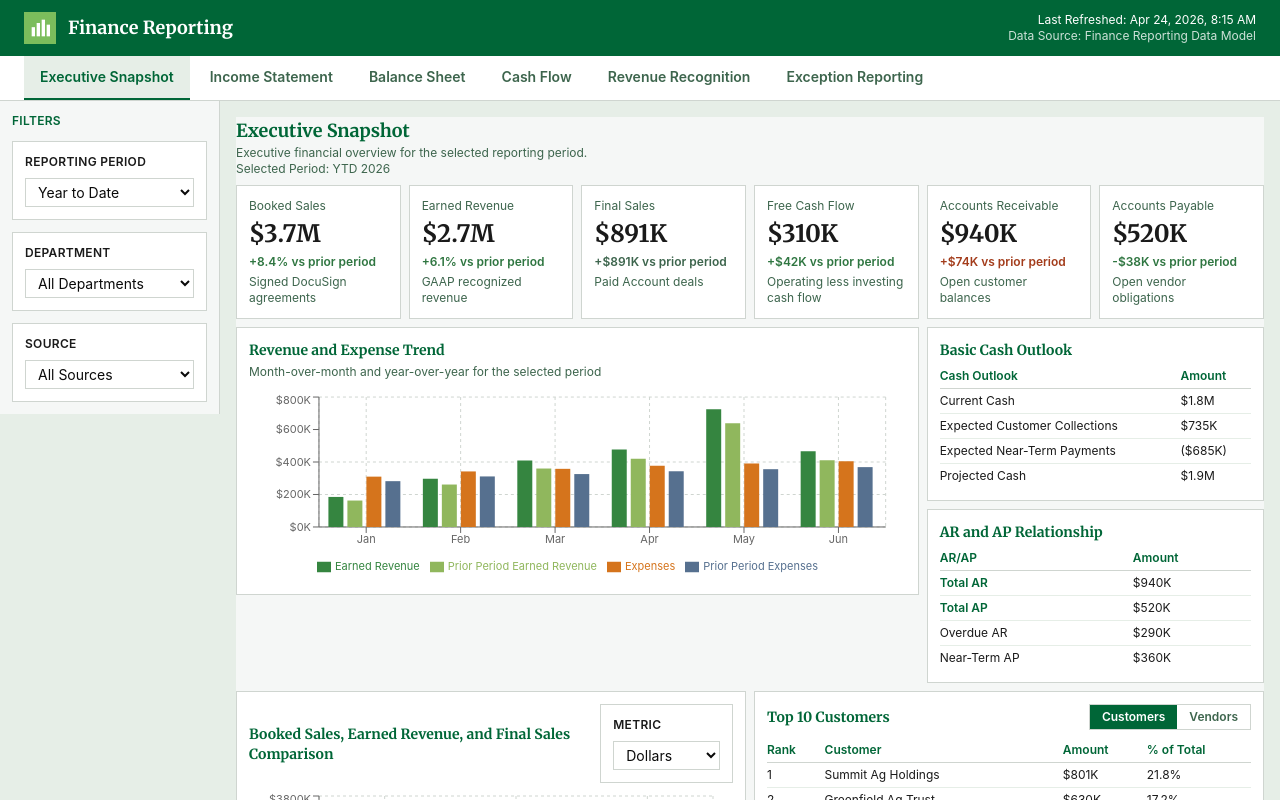
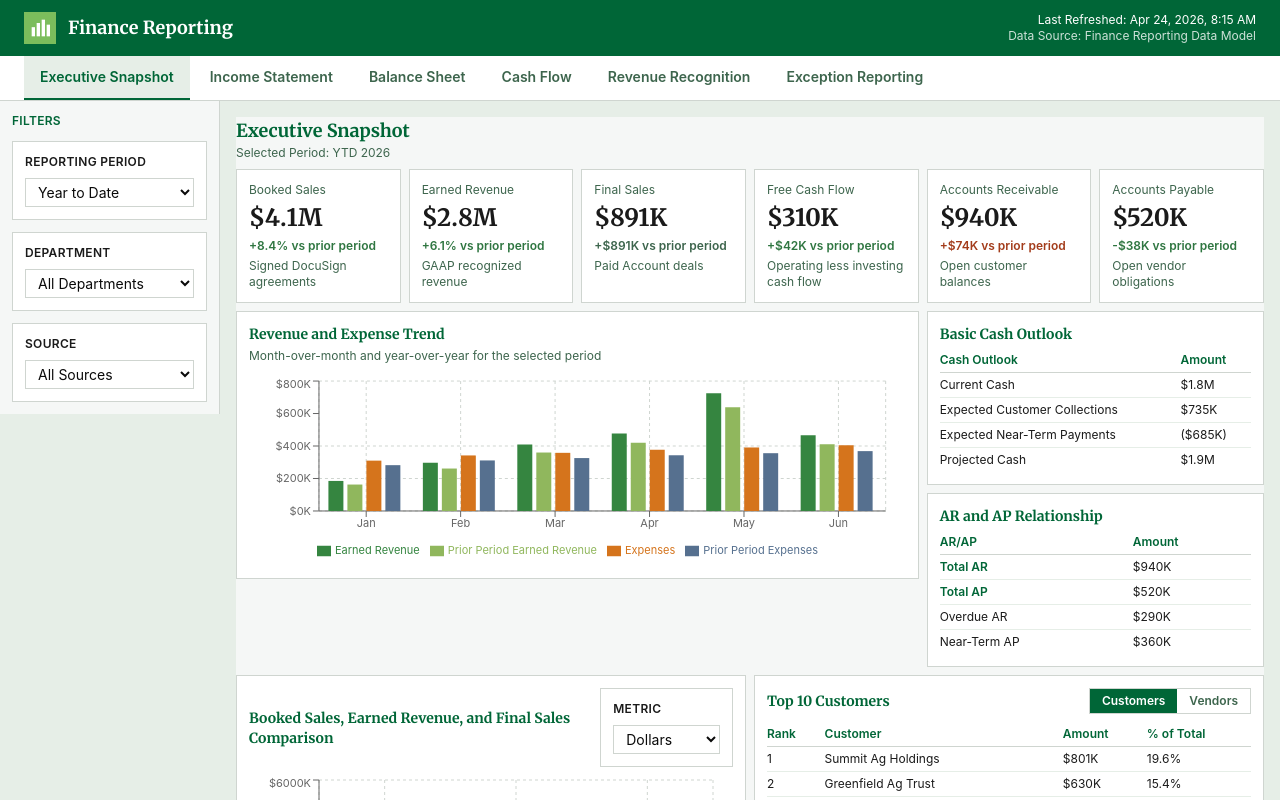
Before and after one commit to danreft/FinanceReporting, a React (Vite) app: page / in a window 1280 px wide. Built offline with nearby package versions, Linux system fonts and the light colour scheme.

Commit message:
8/4 Updates 1

```diff
--- a/src/app/App.tsx
+++ b/src/app/App.tsx
@@ -81,7 +81,7 @@ export default function App() {
         </div>
 
         {/* Page Content */}
-        <div className="flex-1 overflow-hidden">
+        <div className="flex-1 overflow-auto">
           {renderActivePage()}
         </div>
       </div>
--- a/src/app/data/financeMockData.ts
+++ b/src/app/data/financeMockData.ts
@@ -142,6 +142,42 @@ export const financeDeals = [
     finalSales: 0,
     finalAcres: 0,
     glRevenue: 129000,
+    reconciliationStatus: 'Reconciled',
+    daysToFinal: 0,
+  },
+  {
+    dealId: 'FR-1378',
+    customer: 'Prairie View Organics',
+    contract: 'PVO-2026-009',
+    source: 'Direct-Sourced',
+    referralPartner: 'None',
+    partnerProgramManager: 'Direct',
+    acres: 8100,
+    contractValue: 243000,
+    stage1Date: '2026-06-18',
+    stage2Date: '',
+    stage3Date: '',
+    finalSales: 0,
+    finalAcres: 0,
+    glRevenue: 81000,
+    reconciliationStatus: 'Reconciled',
+    daysToFinal: 0,
+  },
+  {
+    dealId: 'FR-1395',
+    customer: 'Oak Hollow Agriculture',
+    contract: 'OHA-2026-006',
+    source: 'RP-Sourced',
+    referralPartner: 'Dakota Land Network',
+    partnerProgramManager: 'Nina Patel',
+    acres: 5900,
+    contractValue: 177000,
+    stage1Date: '2026-06-24',
+    stage2Date: '',
+    stage3Date: '',
+    finalSales: 0,
+    finalAcres: 0,
+    glRevenue: 59000,
     reconciliationStatus: 'Reconciled',
     daysToFinal: 0,
   },
--- a/src/app/pages/FinancePages.tsx
+++ b/src/app/pages/FinancePages.tsx
@@ -50,11 +50,10 @@ function PageShell({
 }) {
   return (
     <div className="print-report powerbi-page-shell p-4">
-      <div className={`powerbi-canvas ${canvasClassName || 'space-y-2 overflow-hidden'}`}>
+      <div className={`powerbi-canvas ${canvasClassName || 'space-y-2'}`}>
       <div className="flex items-start justify-between gap-4 print-section">
         <div>
           <div className="text-lg font-semibold text-[#006637]" style={{ fontFamily: 'Merriweather, serif' }}>{title}</div>
-          {subtitle && <div className="text-xs text-[#3D654D]" style={{ fontFamily: 'Source Sans 3, sans-serif' }}>{subtitle}</div>}
           <div className="text-xs text-[#3D654D]" style={{ fontFamily: 'Source Sans 3, sans-serif' }}>Selected Period: {selectedPeriod}</div>
         </div>
       </div>
@@ -362,7 +361,7 @@ export function ExecutiveSnapshot() {
       subtitle="Executive financial overview for the selected reporting period."
       selectedPeriod={currentPeriodLabel}
       exportContext="Presentation-friendly export: six KPI cards, trend, basic cash outlook, AR/AP relationship, top 10 list, and Booked Sales / Earned Revenue / Final Sales comparison."
-      canvasClassName="fixed-report-canvas space-y-2 overflow-hidden"
+      canvasClassName="fixed-report-canvas space-y-2"
     >
       <div className="grid grid-cols-6 gap-2">
         <PowerBICard title="Booked Sales" value={formatMoney(financeSummary.bookedSales)} variance="+8.4% vs prior period" status="positive" subtitle="Signed DocuSign agreements" tooltip="Total signed contract value, associated acres, and contract count for agreements fully signed through DocuSign during the selected reporting period." />
--- a/src/styles/index.css
+++ b/src/styles/index.css
@@ -8,18 +8,14 @@
 
 .powerbi-canvas {
   width: min(100%, 1280px);
-  height: 720px;
   min-height: 720px;
-  max-height: 720px;
   margin: 0 auto;
   background: #F5F7F6;
-  overflow: hidden;
+  overflow: visible;
 }
 
 .fixed-report-canvas {
-  height: 720px;
   min-height: 720px;
-  max-height: 720px;
 }
 
 @media (min-width: 1180px) {
```
